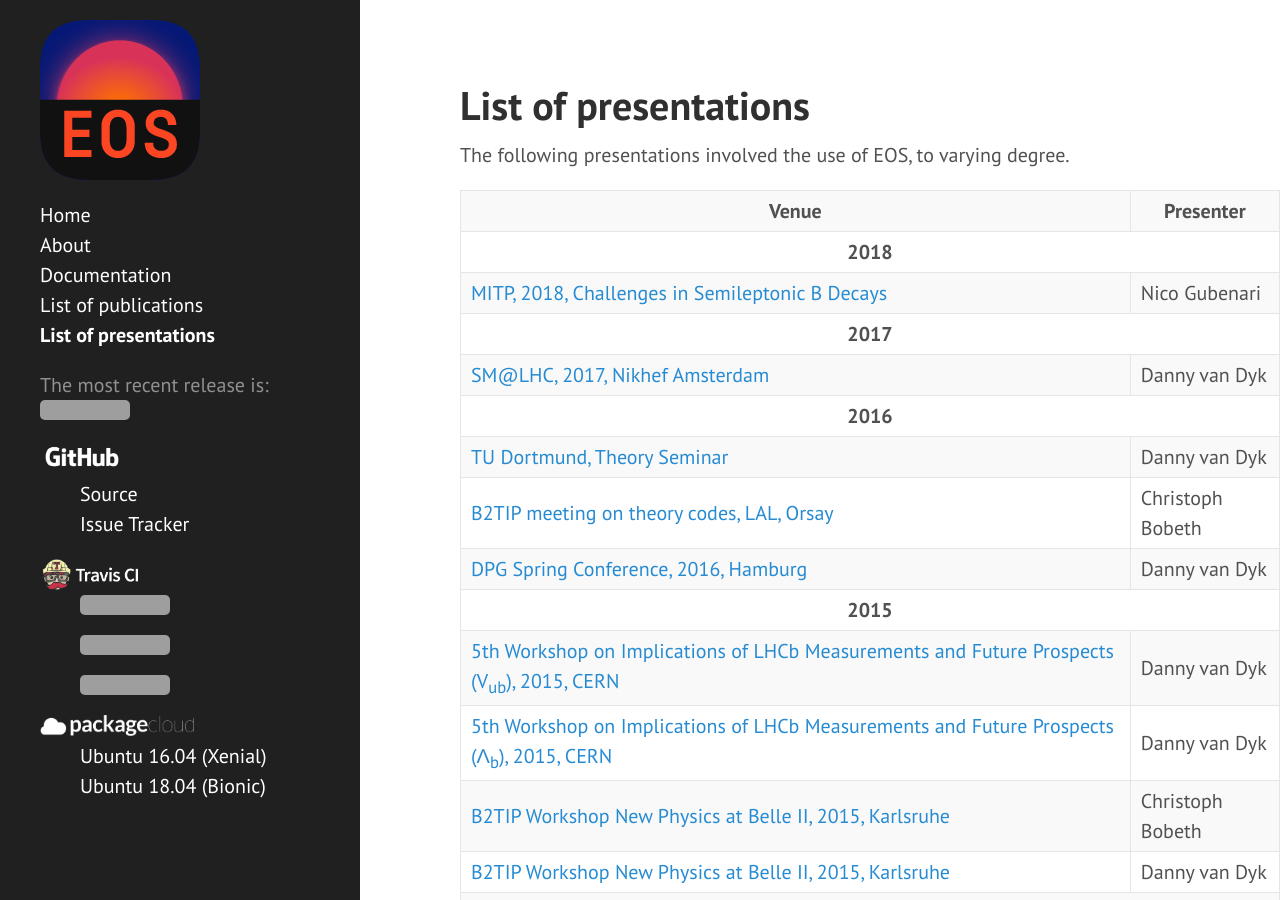
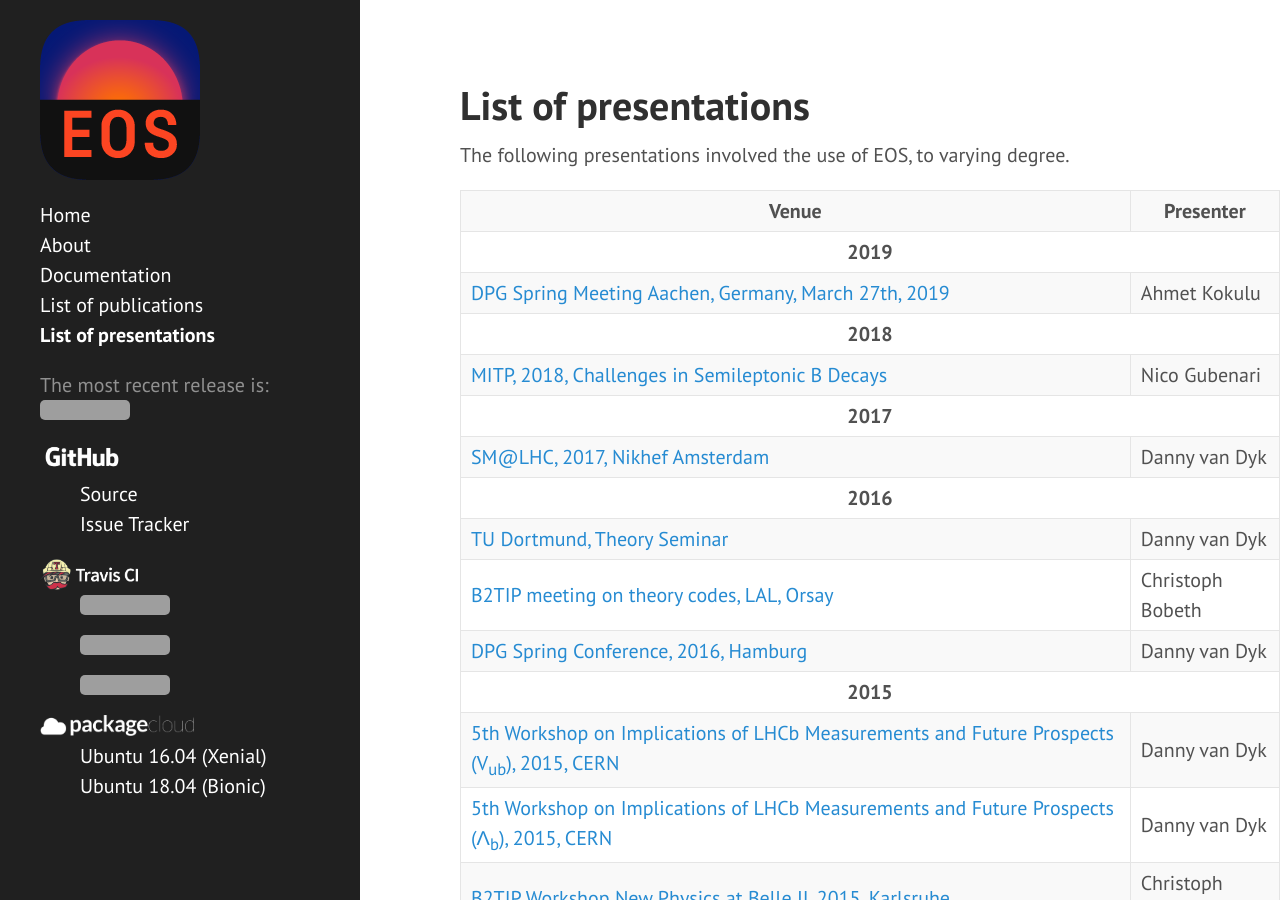
Before and after one commit to eos/eos.github.io, a Jekyll site: the page built from talks.html, in a window 1280 px wide and 900 px high. Built offline with Jekyll 4.4.1, drawn with Linux system fonts in a browser that asks for light colours; grey boxes are pictures that could not be loaded.

Commit message:
Add 2019 talk at DPG by Ahmet

```diff
--- a/_data/talks.yml
+++ b/_data/talks.yml
@@ -1,3 +1,8 @@
+- year: '2019'
+  items:
+      - venue: 'DPG Spring Meeting Aachen, Germany, March 27th, 2019'
+        presenter: 'Ahmet Kokulu'
+
 - year:  '2018'
   items:
       - venue: 'MITP, 2018, Challenges in Semileptonic B Decays'
```
